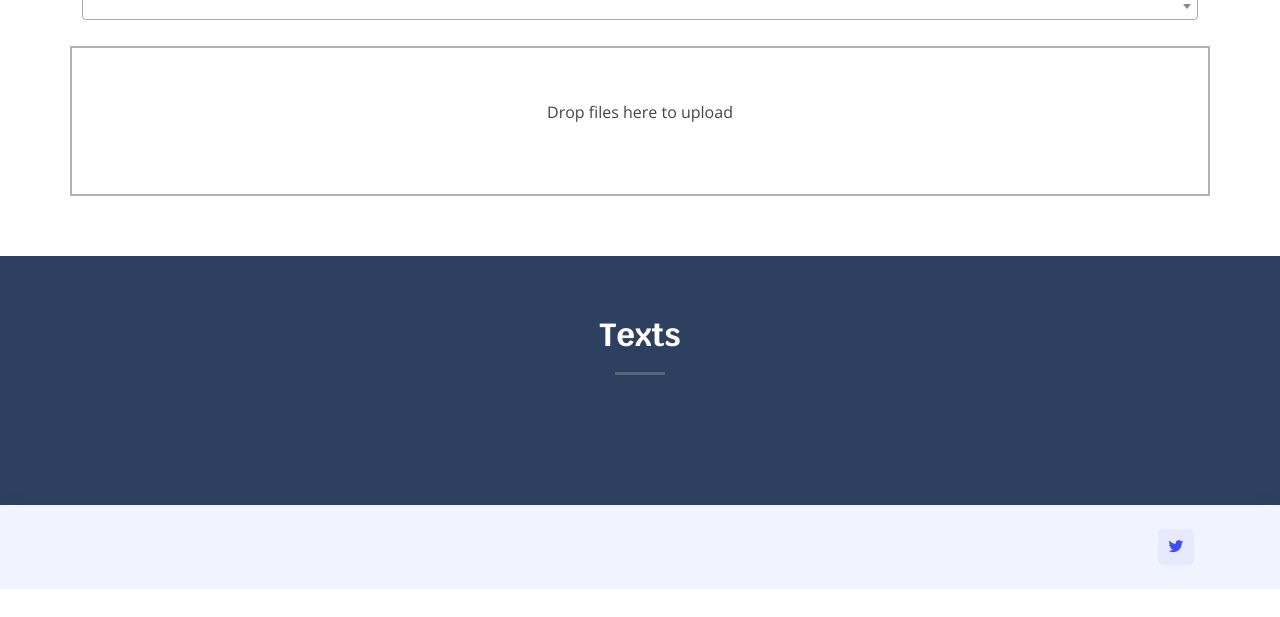
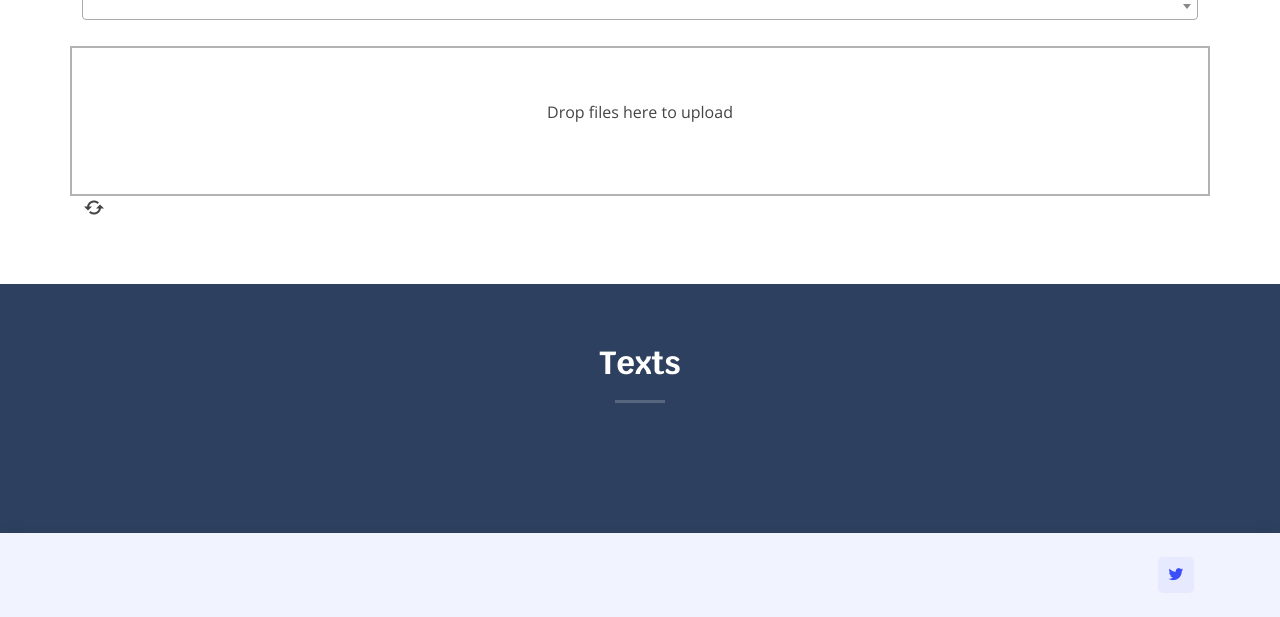
Before and after one commit to ephraimberkovitch/eisenstein, a FastAPI app: page / in a window 1280 px wide. Shown: the part 263-880 px from the top of the page. Before the commit the page ends 852 px from the top, so only its background shows below. Run offline with FastAPI, Linux system fonts and the light colour scheme; some libraries are stand-ins or nearby versions.

Commit message:
added refresh dropzone button

```diff
--- a/app/templates/index.html
+++ b/app/templates/index.html
@@ -74,8 +74,9 @@
         <div class="row content">
           <form id='dropzone' action="/uploadfiles" class="dropzone" enctype="multipart/form-data" method="post">
           </form>
+
         </div>
-
+        <i onclick="clear_dropzone();" style="font-size: 1.5em;" class="bx bx-refresh"></i>
 
       </div>
     </section><!-- End Features Section -->
@@ -213,16 +214,15 @@
         }
       );
 
-        function clear_dropzone() {
-          $('#dropzone').empty();
-        };
+
 });
     }
   };
 
-function clear_dropzone(){
-  Dropzone.removeAllFiles();
-}
+  function clear_dropzone() {
+    $('#dropzone').empty();
+  };
+
   </script>
 
 </body>
```
